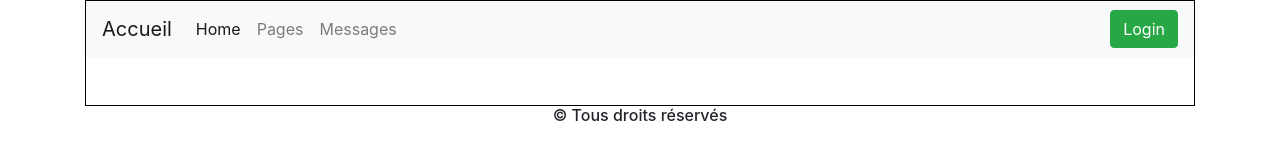
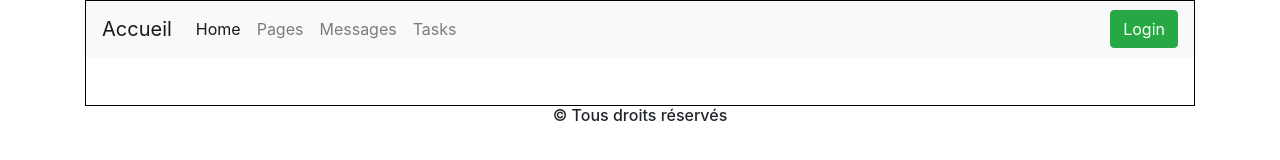
Before and after one commit to Freddyede/testing, an Angular app in the folder front/: page / in a window 1280 px wide. Shown: the top 160 px of the page. Built offline with nearby package versions, Linux system fonts and the light colour scheme; what ngx-auto-scroll would draw is missing.

Commit message:
Adding Todos to navbar
Adding Tasks to routerLink navbar
Changing Todos to Tasks for title

```diff
--- a/front/src/app/components/todos/todos.component.ts
+++ b/front/src/app/components/todos/todos.component.ts
@@ -11,7 +11,7 @@ export class TodosComponent implements OnInit {
   constructor() { }
 
   ngOnInit() {
-    this.title = 'Todos';
+    this.title = 'Tasks';
     this.privateToken = localStorage.getItem('token');
   }
 
--- a/front/src/app/undercomponents/navbar/navbar.component.html
+++ b/front/src/app/undercomponents/navbar/navbar.component.html
@@ -15,6 +15,9 @@
       <li class="nav-item">
         <a class="nav-link" routerLink="/messages">Messages</a>
       </li>
+      <li class="nav-item">
+        <a routerLink="/todos" class="nav-link">Tasks</a>
+      </li>
     </ul>
     <div *ngIf="!logged">
       <a routerLink="/login"><button (click)="getToken()" class="btn btn-success">Login</button></a>
```
